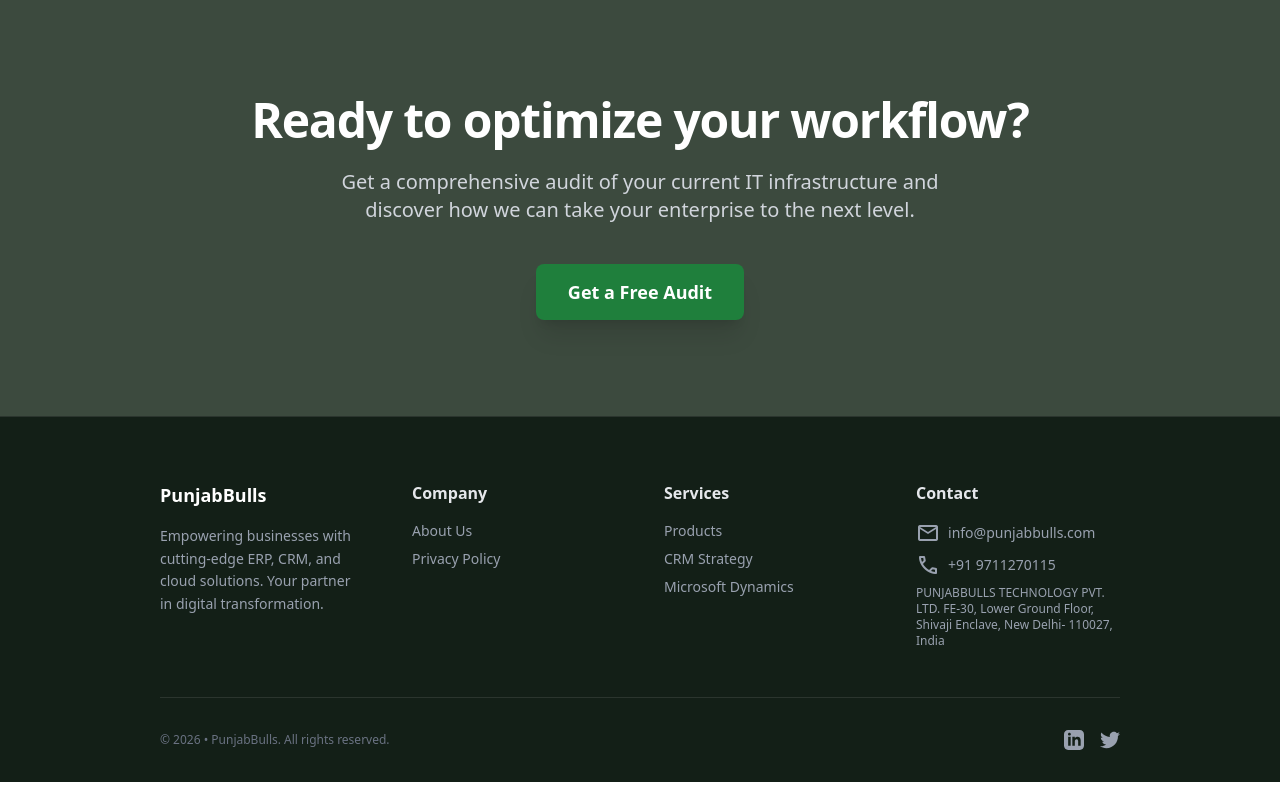
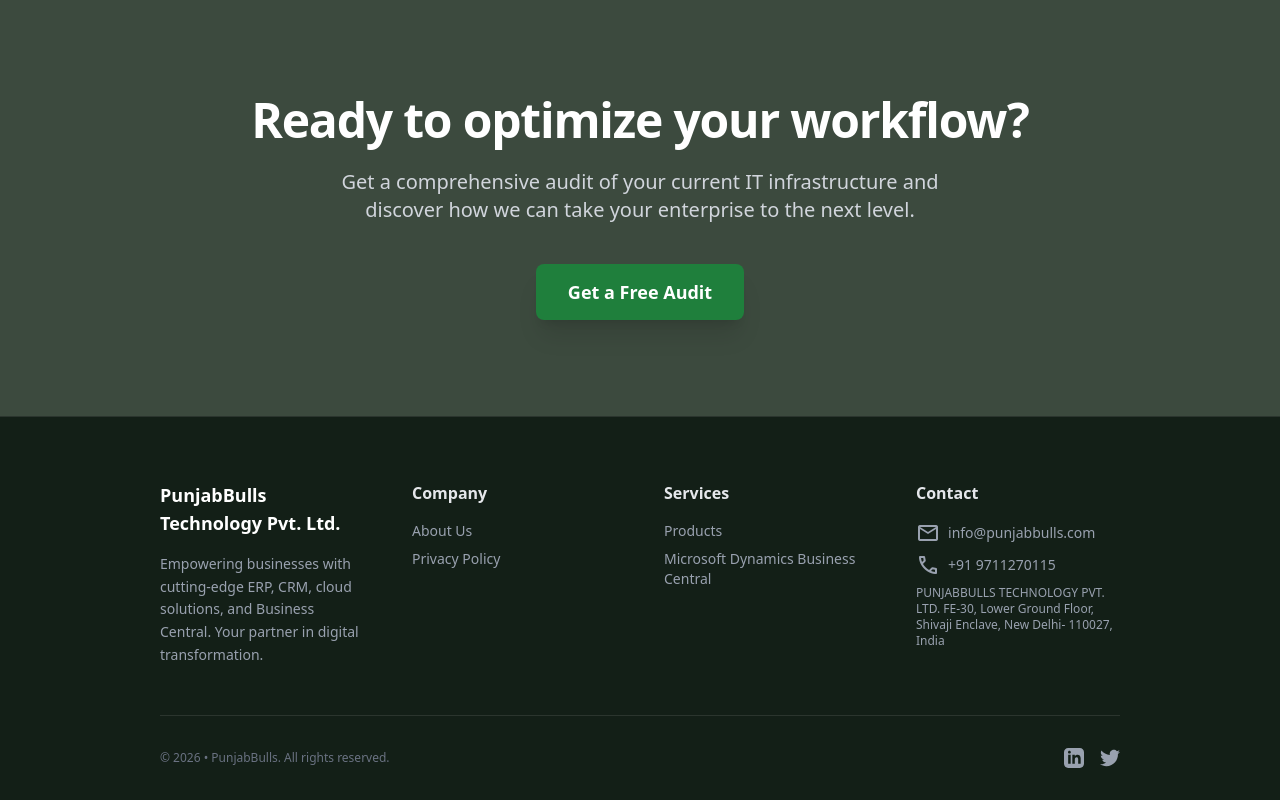
Before and after one commit to pritharai/PujabBulls, a React (Vite) app in the folder PunjabBulls/: page / in a window 1280 px wide. Shown: the part 3165-3965 px from the top of the page. Built offline with nearby package versions, Linux system fonts and the light colour scheme.

Commit message:
footer fixed

```diff
--- a/PunjabBulls/src/components/Layout/Footer.jsx
+++ b/PunjabBulls/src/components/Layout/Footer.jsx
@@ -9,12 +9,12 @@
             {/* Brand */}
             <div className="col-span-1 md:col-span-1">
               <div className="flex items-center gap-2 mb-4">
-                <span className="font-bold text-lg">PunjabBulls</span>
+                <span className="font-bold text-lg">PunjabBulls Technology Pvt. Ltd.</span>
               </div>
 
               <p className="text-sm text-gray-400 leading-relaxed">
-                Empowering businesses with cutting-edge ERP, CRM, and cloud
-                solutions. Your partner in digital transformation.
+                Empowering businesses with cutting-edge ERP, CRM, cloud
+                solutions, and Business Central. Your partner in digital transformation.
               </p>
             </div>
 
@@ -44,14 +44,10 @@
                     Products
                   </a>
                 </li>
-                <li>
-                  <a className="hover:text-primary transition-colors" href="#">
-                    CRM Strategy
-                  </a>
-                </li>
+
                 <li>
                   <a className="hover:text-primary transition-colors" href="/products#dynamics">
-                    Microsoft Dynamics
+                    Microsoft Dynamics Business Central
                   </a>
                 </li>
                 <li>
```
